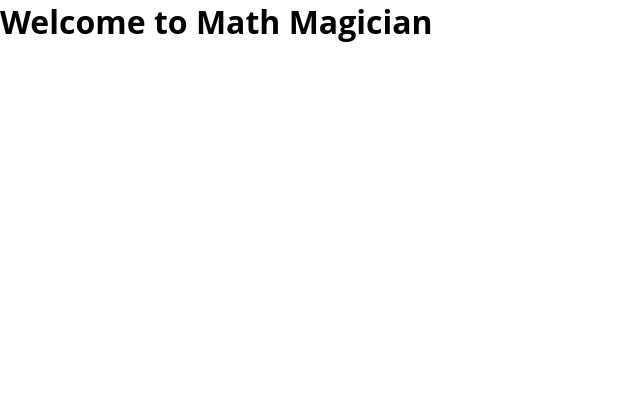
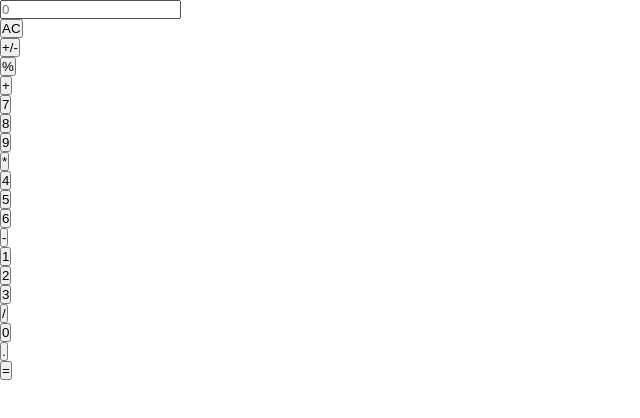
Before and after one commit to Marcraphael12/Marc-the-magician-v2, a React (Create React App) app: page /calculator in a window 1280 px wide. Shown: the top 418 px of the page, without its empty margins (0-640 px from the left). Built offline with nearby package versions, Linux system fonts and the light colour scheme.

Commit message:
Add Component & Update packages

```diff
--- a/package.json
+++ b/package.json
@@ -3,6 +3,8 @@
   "version": "0.1.0",
   "private": true,
   "dependencies": {
+    "compose-function": "^3.0.3",
+    "es6-iterator": "^2.0.3",
     "react": "^17.0.2",
     "react-dom": "^17.0.2",
     "react-scripts": "^5.0.0",
--- a/src/App.js
+++ b/src/App.js
@@ -1,9 +1,14 @@
-function App() {
-  return (
-    <div className="app">
-      <h1>Welcome to Math Magician</h1>
-    </div>
-  );
+import React from 'react';
+import Calculator from './components/calculator';
+
+class App extends React.Component {
+  render() {
+    return (
+      <>
+        <Calculator />
+      </>
+    );
+  }
 }
 
 export default App;
--- /dev/null
+++ b/src/components/calculator.js
@@ -0,0 +1,40 @@
+import React from 'react';
+import './calculator.css';
+
+function Pad() {
+  return (
+    <div>
+      <ul>
+        <li className="screen"><input className="" type="text" placeholder="0" /></li>
+        <li className="pad same"><button type="submit">AC</button></li>
+        <li className="pad same"><button type="submit">+/-</button></li>
+        <li className="pad same"><button type="submit">%</button></li>
+        <li className="pad different"><button type="submit">+</button></li>
+        <li className="pad same"><button type="submit">7</button></li>
+        <li className="pad same"><button type="submit">8</button></li>
+        <li className="pad same"><button type="submit">9</button></li>
+        <li className="pad different"><button type="submit">*</button></li>
+        <li className="pad same"><button type="submit">4</button></li>
+        <li className="pad same"><button type="submit">5</button></li>
+        <li className="pad same"><button type="submit">6</button></li>
+        <li className="pad different"><button type="submit">-</button></li>
+        <li className="pad same"><button type="submit">1</button></li>
+        <li className="pad same"><button type="submit">2</button></li>
+        <li className="pad same"><button type="submit">3</button></li>
+        <li className="pad different"><button type="submit">/</button></li>
+        <li className="pad same zero"><button type="submit">0</button></li>
+        <li className="pad same"><button type="submit">.</button></li>
+        <li className="pad different"><button type="submit">=</button></li>
+      </ul>
+    </div>
+  );
+}
+
+class Calculator extends React.Component {
+  render() {
+    return (
+      <Pad />
+    );
+  }
+}
+export default Calculator;
--- a/src/index.css
+++ b/src/index.css
@@ -3,7 +3,6 @@
   margin: 0;
   padding: 0;
   list-style-type: none;
-  font-family: 'Open Sans', sans-serif;
   text-decoration: none;
 }
 
```
Also changed, not shown: src/components/calculator.css (added).
